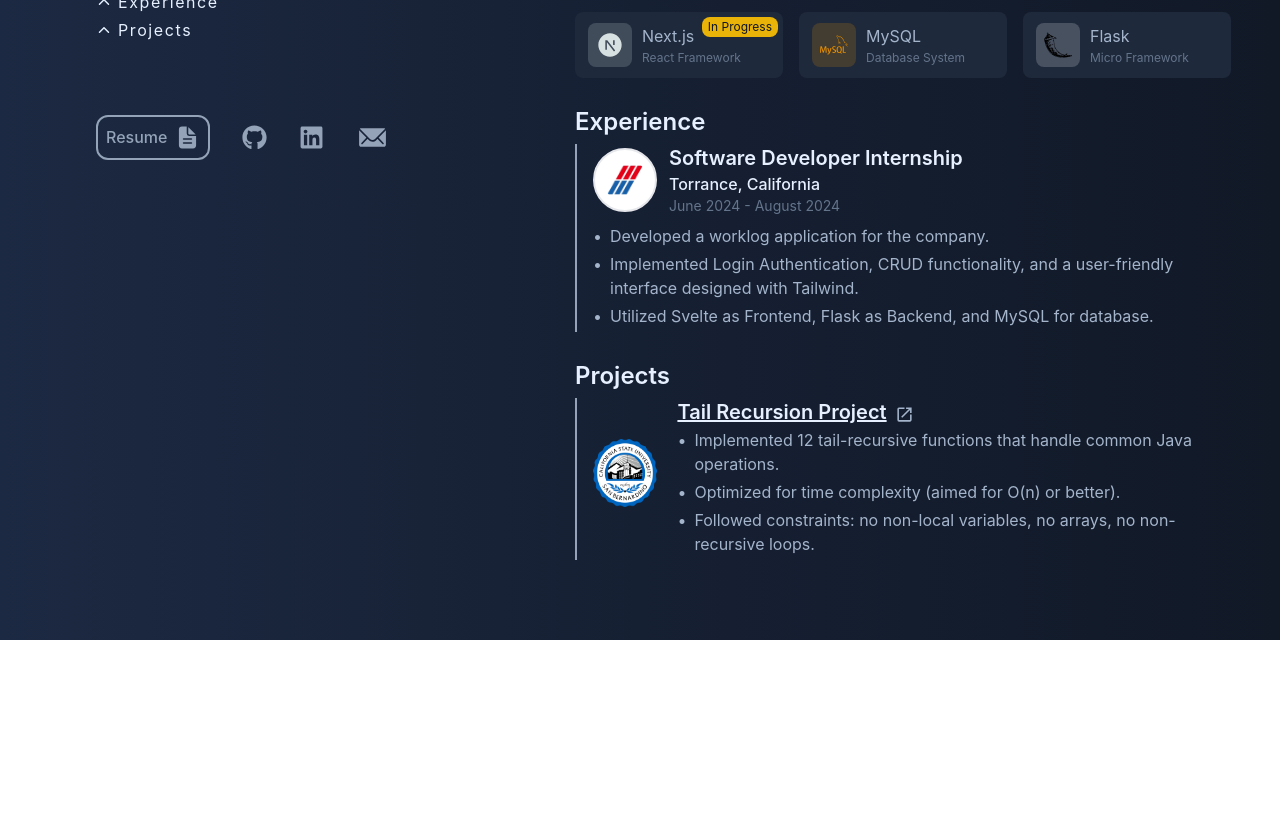
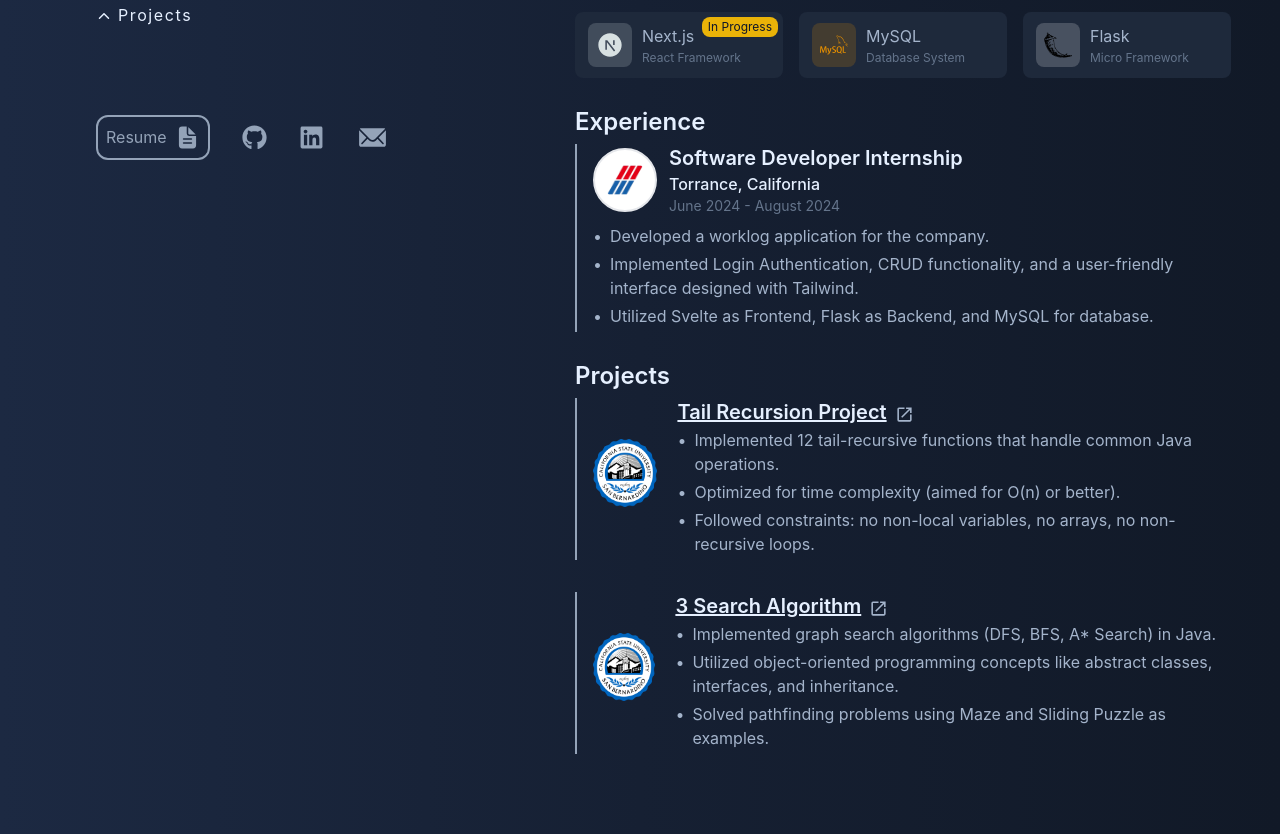
Before and after one commit to shunakiya/portfolio, a React (Vite) app: page / in a window 1280 px wide. Shown: the part 560-1394 px from the top of the page. Before the commit the page ends 1200 px from the top, so only its background shows below. Built offline with nearby package versions, Linux system fonts and the light colour scheme.

Commit message:
added 2nd project, fixed arrow button padding

```diff
--- a/src/components/PersonalInfo.tsx
+++ b/src/components/PersonalInfo.tsx
@@ -33,7 +33,7 @@ export default function PersonalInfo() {
         </div>
 
         <div className="mt-2">
-          <p className="text-xl font-medium mb-2">
+          <p className="text-xl  mb-2">
             <span className="animate-text-gradient bg-gradient-to-r from-purple-400 via-pink-500 to-blue-400 bg-[200%_auto] bg-clip-text text-transparent mr-1">
               Full-Stack
             </span>
@@ -56,71 +56,71 @@ export default function PersonalInfo() {
       </div>
 
       {/* nav buttons */}
-      <div className="flex flex-col items-start tracking-widest my-auto gap-1">
-        <p className="text-sm text-slate-500 tracking-normal">
-          Buttons are work in progress
-        </p>
-
+      <div className="flex flex-col items-start tracking-widest my-auto gap-0.5">
+        {/* about */}
         <button
           onClick={() => toggleActive("about")}
           className={`flex flex-row gap-1.5 items-center group ${
-            activeButton === "about" ? "text-white font-medium" : ""
+            activeButton === "about" ? "text-white" : ""
           }`}
         >
           <IoIosArrowUp
-            className={`transition-transform duration-300 ease-in-out transform
+            className={`transition-transform duration-300 ease-in-out mt-0.5 transform
             ${activeButton === "about" ? "rotate-90" : ""}
-            group-hover:rotate-90`}
+            group-hover:rotate-90 group-hover:fill-white`}
           />
-          <p className="transition -100 ease-in-out group-hover:text-white group-hover:font-medium">
+          <p className="transition -100 ease-in-out group-hover:text-white">
             About
           </p>
         </button>
 
+        {/* skills */}
         <button
           onClick={() => toggleActive("skills")}
           className={`flex flex-row gap-1.5 items-center group ${
-            activeButton === "skills" ? "text-white font-medium" : ""
+            activeButton === "skills" ? "text-white" : ""
           }`}
         >
           <IoIosArrowUp
-            className={`transition-transform duration-300 ease-in-out transform
+            className={`transition-transform duration-300 ease-in-out mt-0.5 transform
             ${activeButton === "skills" ? "rotate-90" : ""}
-            group-hover:rotate-90`}
+            group-hover:rotate-90 group-hover:fill-white`}
           />
-          <p className="transition -100 ease-in-out group-hover:text-white group-hover:font-medium">
+          <p className="transition -100 ease-in-out group-hover:text-white">
             Skills
           </p>
         </button>
 
+        {/* experience */}
         <button
           onClick={() => toggleActive("experience")}
           className={`flex flex-row gap-1.5 items-center group ${
-            activeButton === "experience" ? "text-white font-medium" : ""
+            activeButton === "experience" ? "text-white" : ""
           }`}
         >
           <IoIosArrowUp
-            className={`transition-transform duration-300 ease-in-out transform
+            className={`transition-transform duration-300 ease-in-out mt-0.5 transform
             ${activeButton === "experience" ? "rotate-90" : ""}
-            group-hover:rotate-90`}
+            group-hover:rotate-90 group-hover:fill-white`}
           />
-          <p className="transition -100 ease-in-out group-hover:text-white group-hover:font-medium">
+          <p className="transition -100 ease-in-out group-hover:text-white">
             Experience
           </p>
         </button>
 
+        {/* projects */}
         <button
           onClick={() => toggleActive("projects")}
           className={`flex flex-row gap-1.5 items-center group ${
-            activeButton === "projects" ? "text-white font-medium" : ""
+            activeButton === "projects" ? "text-white " : ""
           }`}
         >
           <IoIosArrowUp
-            className={`transition-transform duration-300 ease-in-out transform
+            className={`transition-transform duration-300 ease-in-out mt-0.5 transform
             ${activeButton === "projects" ? "rotate-90" : ""}
-            group-hover:rotate-90`}
+            group-hover:rotate-90 group-hover:fill-white`}
           />
-          <p className="transition -100 ease-in-out group-hover:text-white group-hover:font-medium">
+          <p className="transition -100 ease-in-out group-hover:text-white">
             Projects
           </p>
         </button>
@@ -128,19 +128,20 @@ export default function PersonalInfo() {
 
       {/* socials */}
       <div className="flex items-center bottom-0 text-slate-400">
-        {/* resume button */}
         <div className="flex space-x-8 items-center">
+          {/* resume */}
           <button
             onClick={openResume}
             className=" hover:transition hover:ease-in-out duration-100 hover:text-[#e6f0ff]"
             title="Resume"
           >
             <div className="flex flex-row border-2 duration-100 border-slate-400 hover:border-[#e6f0ff] rounded-xl p-2 gap-2">
-              <p className="font-medium">Resume </p>
+              <p className="">Resume </p>
               <IoDocumentText size={25} />
             </div>
           </button>
 
+          {/* github */}
           <a href="https://github.com/shunakiya" target="_blank" title="GitHub">
             <FaGithub
               size={25}
@@ -148,6 +149,7 @@ export default function PersonalInfo() {
             />
           </a>
 
+          {/* linkedin */}
           <a
             href="https://linkedin.com/in/shunsuke-akiya/"
             target="_blank"
@@ -159,6 +161,8 @@ export default function PersonalInfo() {
               hover:fill-[#e6f0ff]"
             />
           </a>
+
+          {/* email */}
           <button onClick={writeEmail} title="Send Email">
             <IoIosMail
               size={33}
--- a/src/components/Projects.tsx
+++ b/src/components/Projects.tsx
@@ -3,12 +3,13 @@ import { MdOpenInNew } from "react-icons/md";
 
 export default function Projects() {
   return (
-    <>
+    <div>
       <h1 className="text-2xl font-semibold mb-1.5">Projects</h1>
 
-      <div className="border-l-2 border-slate-400 pb-1">
+      <div className="">
         {/* project 1 */}
-        <div className="ml-4 flex flex-row">
+        <div className="border-l-2  border-slate-400 pb-1 mb-8">
+          <div className=" ml-4 flex flex-row">
             <div className="flex flex-row items-center gap-2 mb-2">
               <img src={csusb} className="w-[68px] h-[68px] mr-1" />
             </div>
@@ -29,8 +30,8 @@ export default function Projects() {
               <li className="flex gap-2">
                 <p>•</p>
                 <p>
-                Implemented 12 tail-recursive functions that handle common Java
-                operations.
+                  Implemented 12 tail-recursive functions that handle common
+                  Java operations.
                 </p>
               </li>
               <li className="flex gap-2">
@@ -46,9 +47,53 @@ export default function Projects() {
               </li>
             </div>
           </div>
+        </div>
 
         {/* project 2 */}
+        <div className="border-l-2 pb-1 border-slate-400">
+          <div className=" ml-4 flex flex-row">
+            <div className="flex flex-row items-center gap-2 mb-2">
+              <img src={csusb} className="w-20 h-[68px] mr-1" />
             </div>
-    </>
+
+            <div className="list-inside space-y-1 text-[#a4b4cb] ml-5">
+              <div className="flex flex-flex items-center">
+                <a
+                  className="flex flex-row items-center"
+                  href="https://github.com/shunakiya/three-algorithms"
+                  target="_blank"
+                >
+                  <h1 className="text-xl font-semibold underline text-[#e6f0ff] -mb-0.5">
+                    3 Search Algorithm
+                  </h1>
+                  <MdOpenInNew className="mt-1.5 ml-2" size={19} />
+                </a>
+              </div>
+              <li className="flex gap-2">
+                <p>•</p>
+                <p>
+                  Implemented graph search algorithms (DFS, BFS, A* Search) in
+                  Java.
+                </p>
+              </li>
+              <li className="flex gap-2">
+                <p>•</p>
+                <p>
+                  Utilized object-oriented programming concepts like abstract
+                  classes, interfaces, and inheritance.
+                </p>
+              </li>
+              <li className="flex gap-2">
+                <p>•</p>
+                <p>
+                  Solved pathfinding problems using Maze and Sliding Puzzle as
+                  examples.
+                </p>
+              </li>
+            </div>
+          </div>
+        </div>
+      </div>
+    </div>
   );
 }
```
Lines whose indentation alone changed are shown as unchanged.
